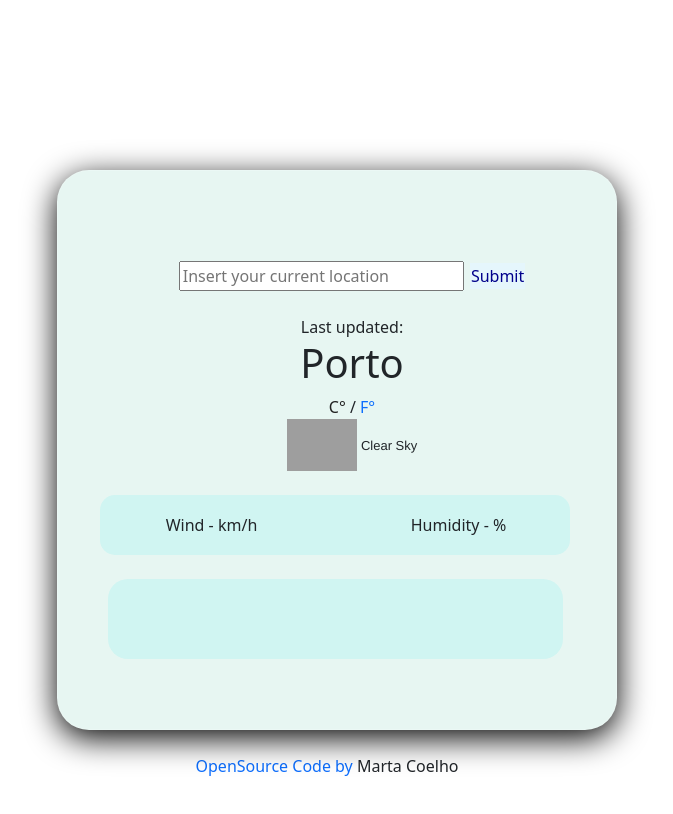
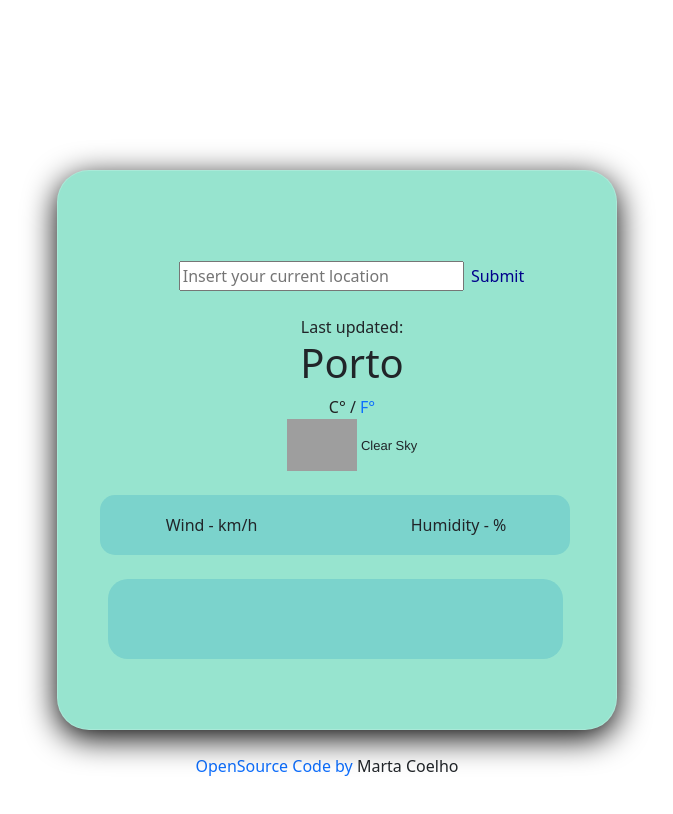
Before and after one commit to MartaCoelho750/app-weather, a website built with Parcel: page index.html in a window 1280 px wide. Shown: the whole page, without its empty margins (313-986 px from the left). Built offline with nearby package versions, Linux system fonts and the light colour scheme; no server answers; grey boxes are pictures that could not be loaded.

```diff
--- a/src/index.css
+++ b/src/index.css
@@ -17,7 +17,7 @@
 #submit {
   padding: 1px;
   margin-left: 2px;
-  background-color: rgb(229, 246, 252);
+  background-color: #97e4cf;
   color: darkblue;
   border: darkgray;
 }
@@ -33,8 +33,8 @@
 }
 
 button {
-  border: darkgray;
-  background-color: rgb(233, 246, 250);
+  border: #4ccaa9;
+  background-color: #5b9686;
 }
 
 
@@ -44,7 +44,7 @@
   padding-left: 30px;
   margin-left: 20px;
   margin-top: 100px;
-  background-color: #e7f6f2;
+  background-color: #97e4cf;
   border-radius: 15px;
   align-items: center;
   align-content: center;
@@ -67,7 +67,7 @@
 .columns {
   height: 60px;
   width: 470px;
-  background-color: #d0f5f2;
+  background-color: #7bd3cc;
   border-radius: 15px;
   align-items: center;
   text-align: center;
@@ -77,7 +77,7 @@
 .futureone {
   height: 80px;
   width: 455px;
-  background-color: #d0f5f2;
+  background-color: #7bd3cc;
   border-radius: 20px;
   display: flex;
   justify-content: center;
@@ -116,6 +116,7 @@
   content: icon;
   position: relative;
   size: 10px;
+
 }
 
 .description {
--- a/src/index.js
+++ b/src/index.js
@@ -85,7 +85,7 @@
     `http://openweathermap.org/img/wn/${response.data.weather[0].icon}@2x.png`
   );
   iconElement.setAttribute("alt", response.data.weather[0].description);
-
+  console.log(response.data);
   getForecast(response.data.coord);
 }
 
```
